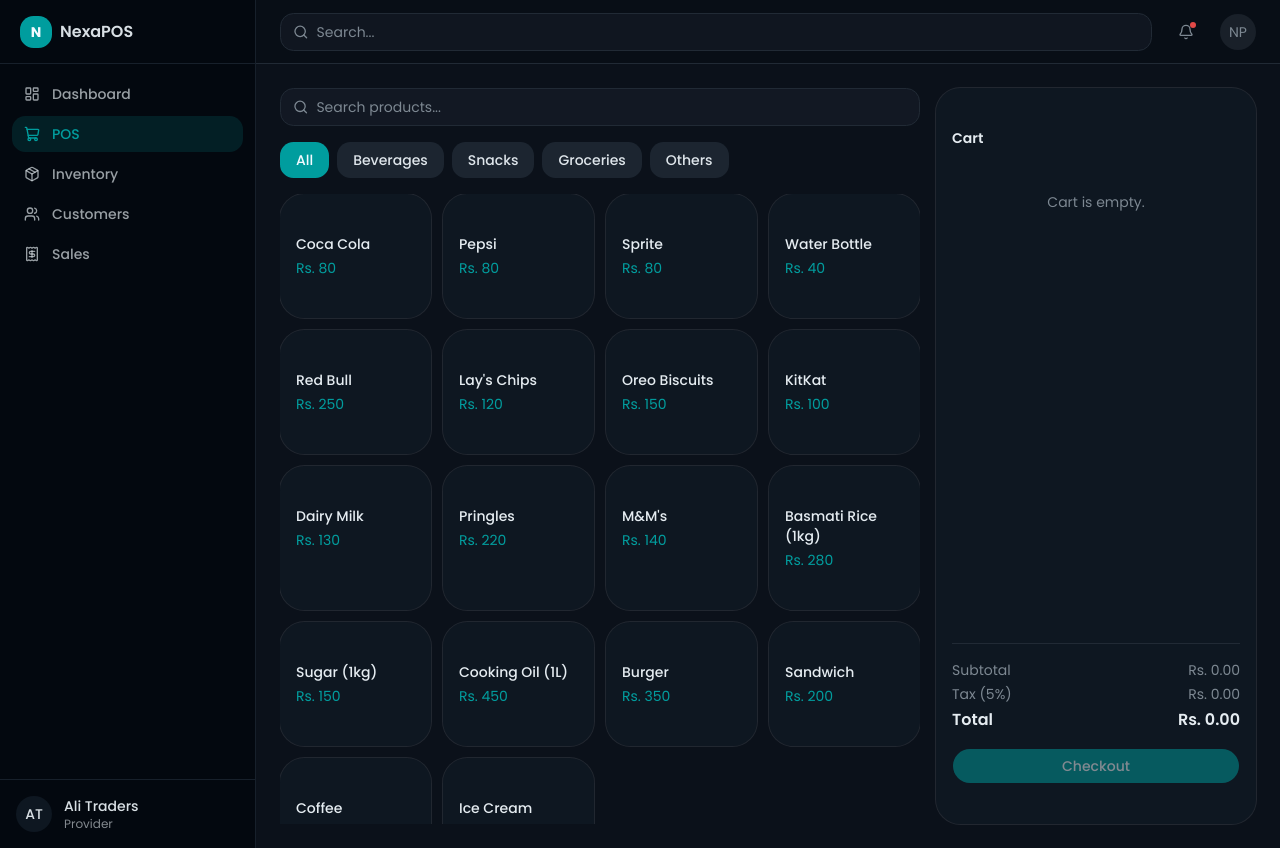
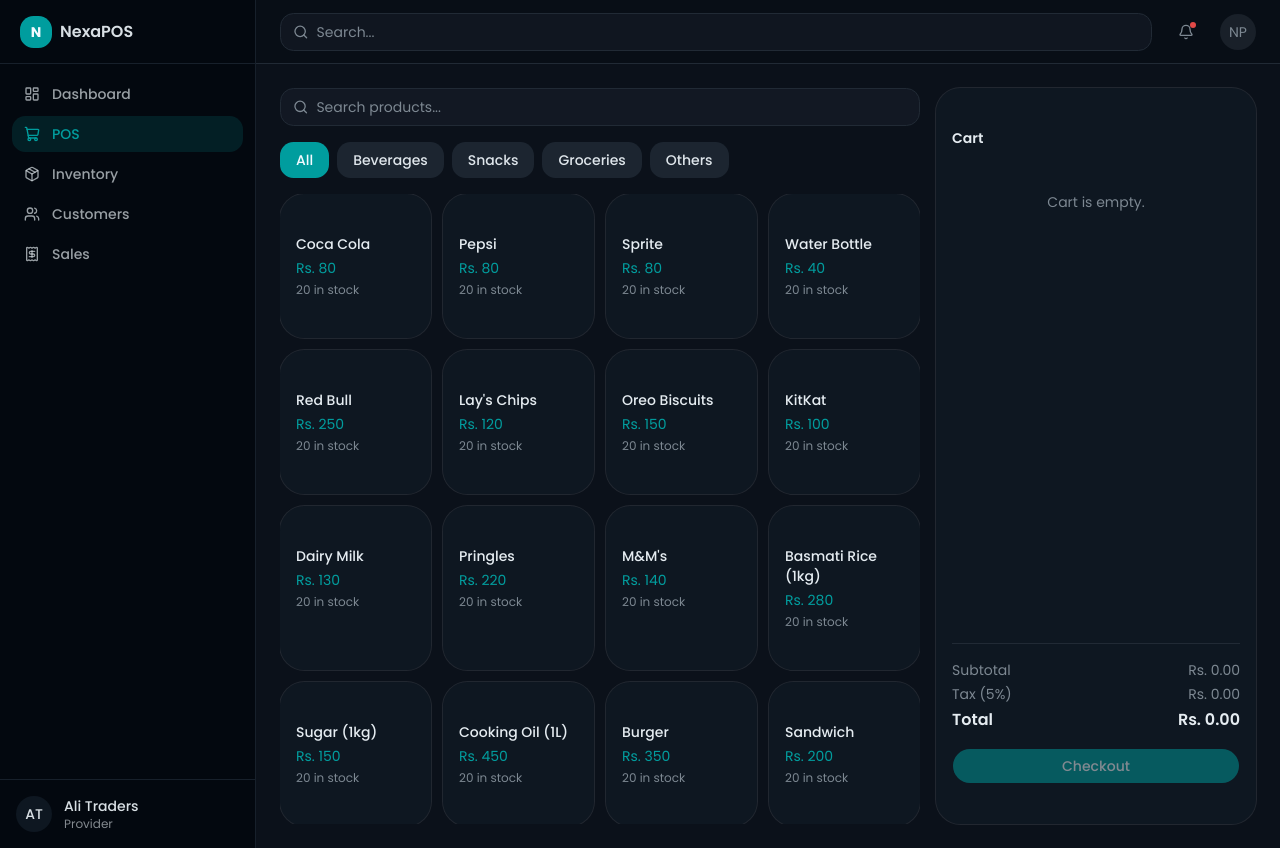
Before and after one commit to azeef-dev/nexa-pos, a Next.js app: page /provider/pos in a window 1280 px wide. Built offline with nearby package versions, Linux system fonts and the light colour scheme.

Commit message:
feat: integrate inventory management into POS page with stock handling and product filtering

```diff
--- a/src/app/(dashboard)/provider/pos/page.js
+++ b/src/app/(dashboard)/provider/pos/page.js
@@ -6,7 +6,8 @@ import { Search, Plus, Minus, Trash2 } from "lucide-react";
 import { Button } from "@/components/ui/button";
 import { Card, CardContent } from "@/components/ui/card";
 import { cn } from "@/lib/utils";
-import { PRODUCTS, CATEGORIES } from "@/lib/data/products";
+import { CATEGORIES } from "@/lib/data/products";
+import { useInventoryStore } from "@/lib/store/inventory-store";
 import { useCartStore } from "@/lib/store/cart-store";
 
 const TAX_RATE = 0.05;
@@ -15,6 +16,9 @@ export default function PosPage() {
     const [activeCategory, setActiveCategory] = useState("All");
     const [search, setSearch] = useState("");
 
+    const products = useInventoryStore((s) => s.items);
+    const decrementStock = useInventoryStore((s) => s.decrementStock);
+
     const items = useCartStore((s) => s.items);
     const addItem = useCartStore((s) => s.addItem);
     const incrementItem = useCartStore((s) => s.incrementItem);
@@ -22,7 +26,7 @@ export default function PosPage() {
     const removeItem = useCartStore((s) => s.removeItem);
     const clearCart = useCartStore((s) => s.clearCart);
 
-    const filteredProducts = PRODUCTS.filter((p) => {
+    const filteredProducts = products.filter((p) => {
         const matchesCategory = activeCategory === "All" || p.category === activeCategory;
         const matchesSearch = p.name.toLowerCase().includes(search.toLowerCase());
         return matchesCategory && matchesSearch;
@@ -32,8 +36,14 @@ export default function PosPage() {
     const tax = subtotal * TAX_RATE;
     const total = subtotal + tax;
 
+    function handleAddToCart(product) {
+        if (product.stock === 0) return;
+        addItem(product);
+    }
+
     function handleCheckout() {
         if (items.length === 0) return;
+        items.forEach((item) => decrementStock(item.id, item.qty));
         // TODO: send order to backend once API is ready
         toast.success(`Order placed — Rs. ${total.toFixed(2)}`);
         clearCart();
@@ -74,12 +84,20 @@ export default function PosPage() {
                     {filteredProducts.map((product) => (
                         <Card
                             key={product.id}
-                            onClick={() => addItem(product)}
-                            className="cursor-pointer border-border/60 transition-colors hover:border-primary/60"
+                            onClick={() => handleAddToCart(product)}
+                            className={cn(
+                                "border-border/60 transition-colors",
+                                product.stock === 0
+                                    ? "cursor-not-allowed opacity-50"
+                                    : "cursor-pointer hover:border-primary/60"
+                            )}
                         >
                             <CardContent className="flex flex-col gap-1 p-4">
                                 <span className="text-sm font-medium text-foreground">{product.name}</span>
                                 <span className="text-sm text-primary">Rs. {product.price}</span>
+                                <span className="text-xs text-muted-foreground">
+                                    {product.stock === 0 ? "Out of stock" : `${product.stock} in stock`}
+                                </span>
                             </CardContent>
                         </Card>
                     ))}
```
